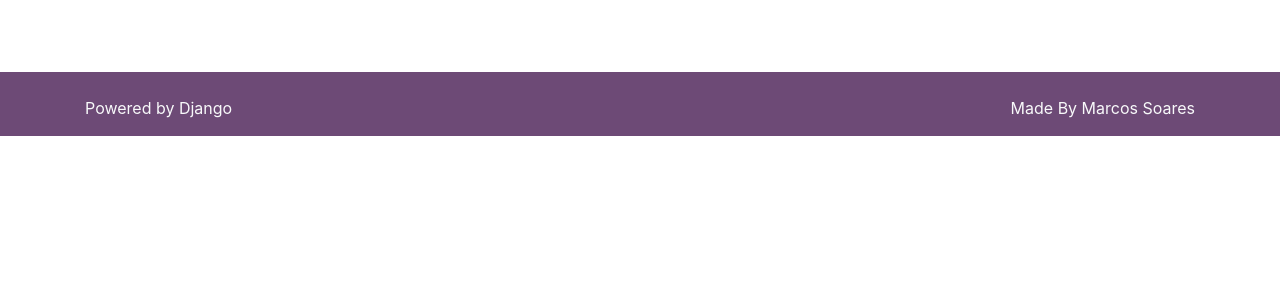
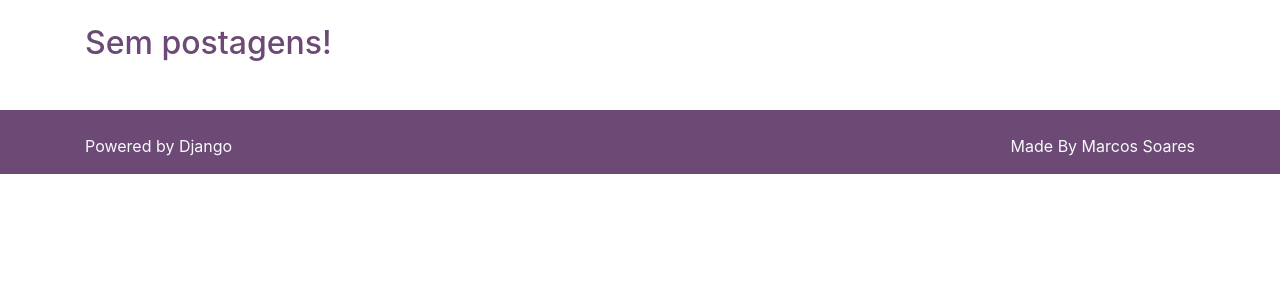
Before and after one commit to marcosdagamasoares/blog, a Django app: page /categoria/1 in a window 1280 px wide. Shown: the part 56-356 px from the top of the page. Run offline with Django 3.2, Linux system fonts and the light colour scheme; data that the repository does not hold is empty; some libraries are stand-ins or nearby versions.

Commit message:
ALTERAÇÃO 03052021 1227

```diff
--- a/posts/templates/posts/post_categoria.html
+++ b/posts/templates/posts/post_categoria.html
@@ -14,8 +14,6 @@
                  src="{{ post.imagem_post.url }}"
                  alt="{{ post.titulo_post }}">
         </a>
-        {% else %}
-        <h2>Sem Postagens!</h2>
         {% endif %}
 
         <div class="card-body" >
@@ -39,6 +37,8 @@
             </div>
         </div>
     </div>
+    {% empty %}
+    <h2 class="text-primary">Sem postagens!</h2>
     {% endfor %}
     <!--/FOR LOOP-->
 </div>
```
